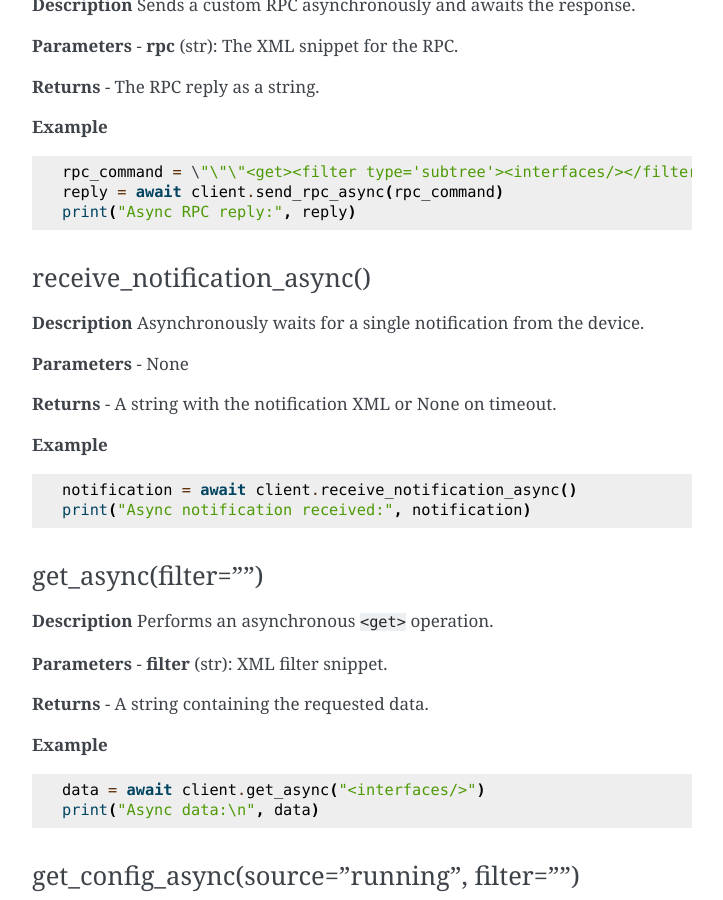
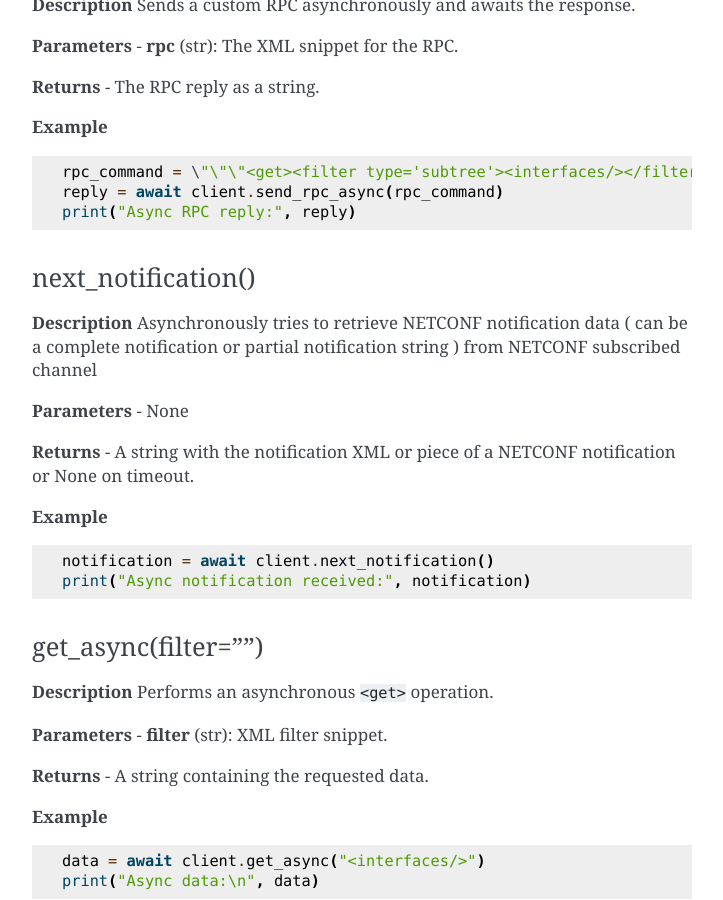
Before and after one commit to jackofsometrades99/pyNetX, a Sphinx documentation site: the page built from docs/source/api_reference.rst, in a window 1280 px wide and 900 px high, scrolled down 6837 px. Shown: the whole window, without its empty margins (388-1111 px from the left). Built offline with Sphinx 7.4.7, drawn with Linux system fonts in a browser that asks for light colours; some of the changed text lies outside the part shown.

Commit message:
Changed documentations

```diff
--- a/docs/source/api_reference.rst
+++ b/docs/source/api_reference.rst
@@ -422,23 +422,25 @@ Sends a custom RPC asynchronously and awaits the response.
    print("Async RPC reply:", reply)
 
 
-receive_notification_async()
+next_notification()
 ~~~~~~~~~~~~~~~~~~~~~~~~~~~~
 
 **Description**
-Asynchronously waits for a single notification from the device.
+Asynchronously tries to retrieve NETCONF notification data
+( can be a complete notification or partial notification string ) from
+NETCONF subscribed channel
 
 **Parameters**
 - None
 
 **Returns**
-- A string with the notification XML or None on timeout.
+- A string with the notification XML or piece of a NETCONF notification or None on timeout.
 
 **Example**
 
 .. code-block:: python
 
-   notification = await client.receive_notification_async()
+   notification = await client.next_notification()
    print("Async notification received:", notification)
 
 
```
